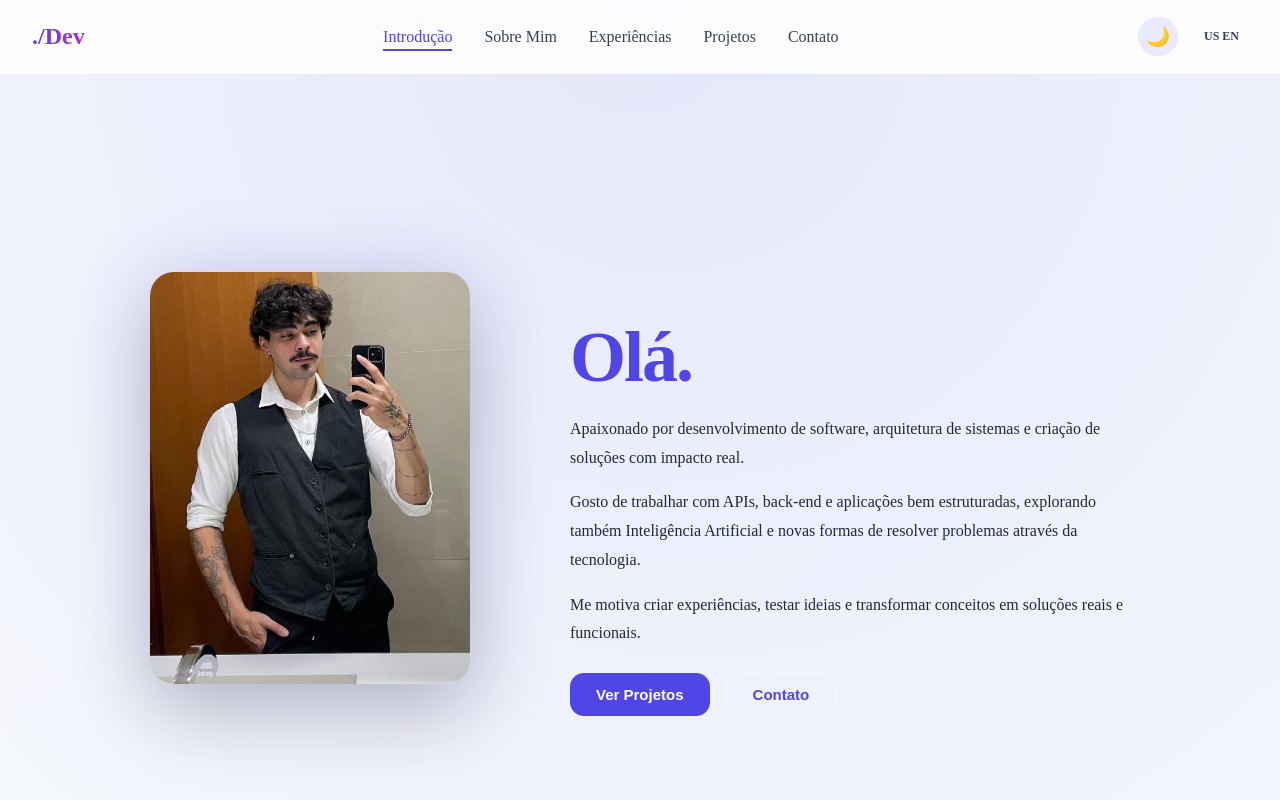
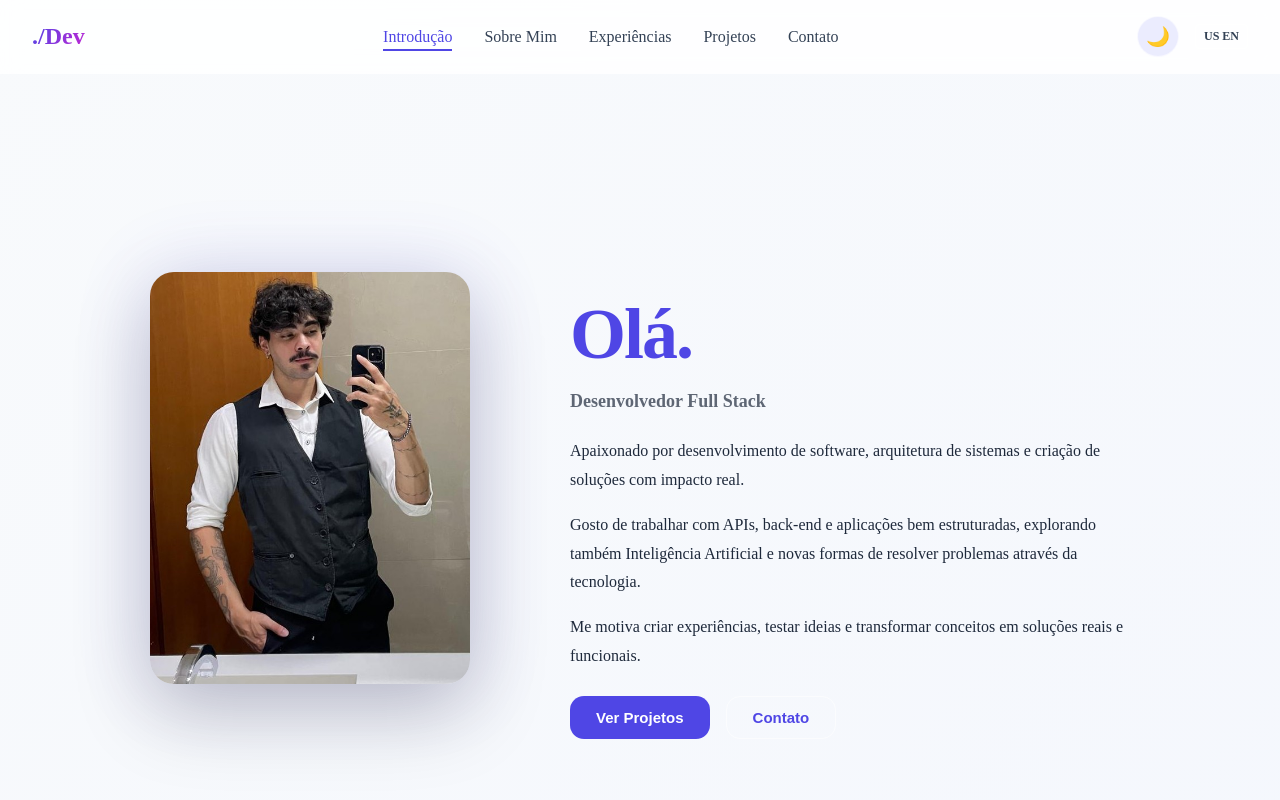
Before and after one commit to TonnyThe2nd/portfolio-antonio, an Angular app: page /introducao in a window 1280 px wide. Shown: the top 800 px of the page. Built offline with nearby package versions, Linux system fonts and the light colour scheme.

Commit message:
ajuste de background de intro

```diff
--- a/src/app/introducao/introducao.component.css
+++ b/src/app/introducao/introducao.component.css
@@ -5,7 +5,6 @@
     justify-content: center;
     padding: 80px 20px;
 
-    background: radial-gradient(circle at top, var(--highlight-bg), transparent);
 }
 
 .container {
@@ -17,7 +16,6 @@
   width: 100%;
 }
 
-/* 🖼 IMAGEM */
 .image {
   position: relative;
 }
@@ -44,7 +42,6 @@
     transform: scale(1.03) rotate(-1deg);
 }
 
-/* 📄 TEXTO */
 .content {
   max-width: 560px;
 }
@@ -81,7 +78,6 @@
     color: var(--text-main);
 }
 
-/* 🔘 BOTÕES */
 .buttons {
   display: flex;
   gap: 16px;
@@ -119,12 +115,10 @@ button {
     border-color: var(--accent);
 }
 
-/* 🔵 DETALHE */
 .dot {
     color: var(--accent);
 }
 
-/* 📱 RESPONSIVO */
 @media (max-width: 900px) {
   .container {
     flex-direction: column;
--- a/src/app/introducao/introducao.component.html
+++ b/src/app/introducao/introducao.component.html
@@ -9,7 +9,11 @@
 
       <h1>
         Olá<span class="dot">.</span>
-      </h1>
+        </h1>
+
+        <h2 class="subtitle">
+        Desenvolvedor Full Stack
+        </h2>
 
       <p class="highlight">
         Apaixonado por desenvolvimento de software, arquitetura de sistemas e criação de soluções com impacto real.
```
